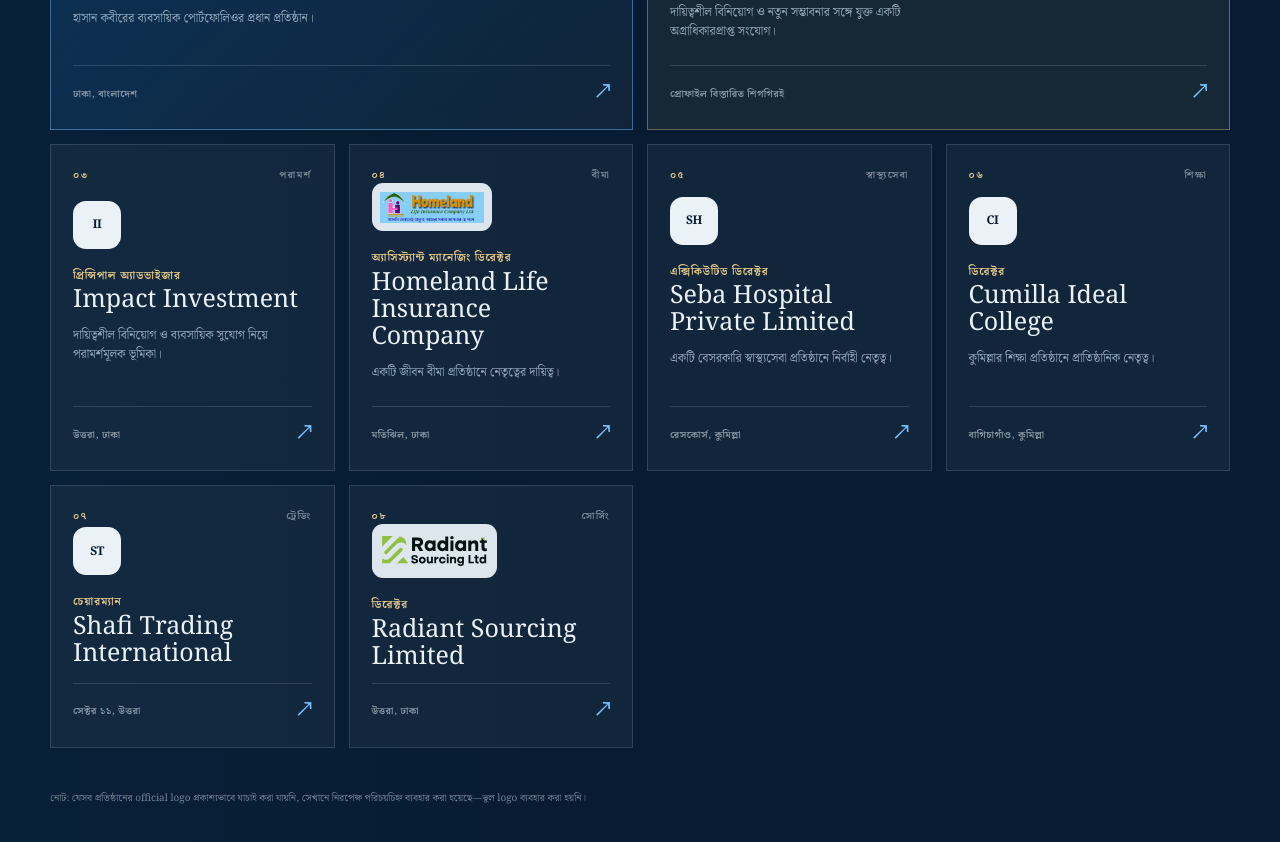
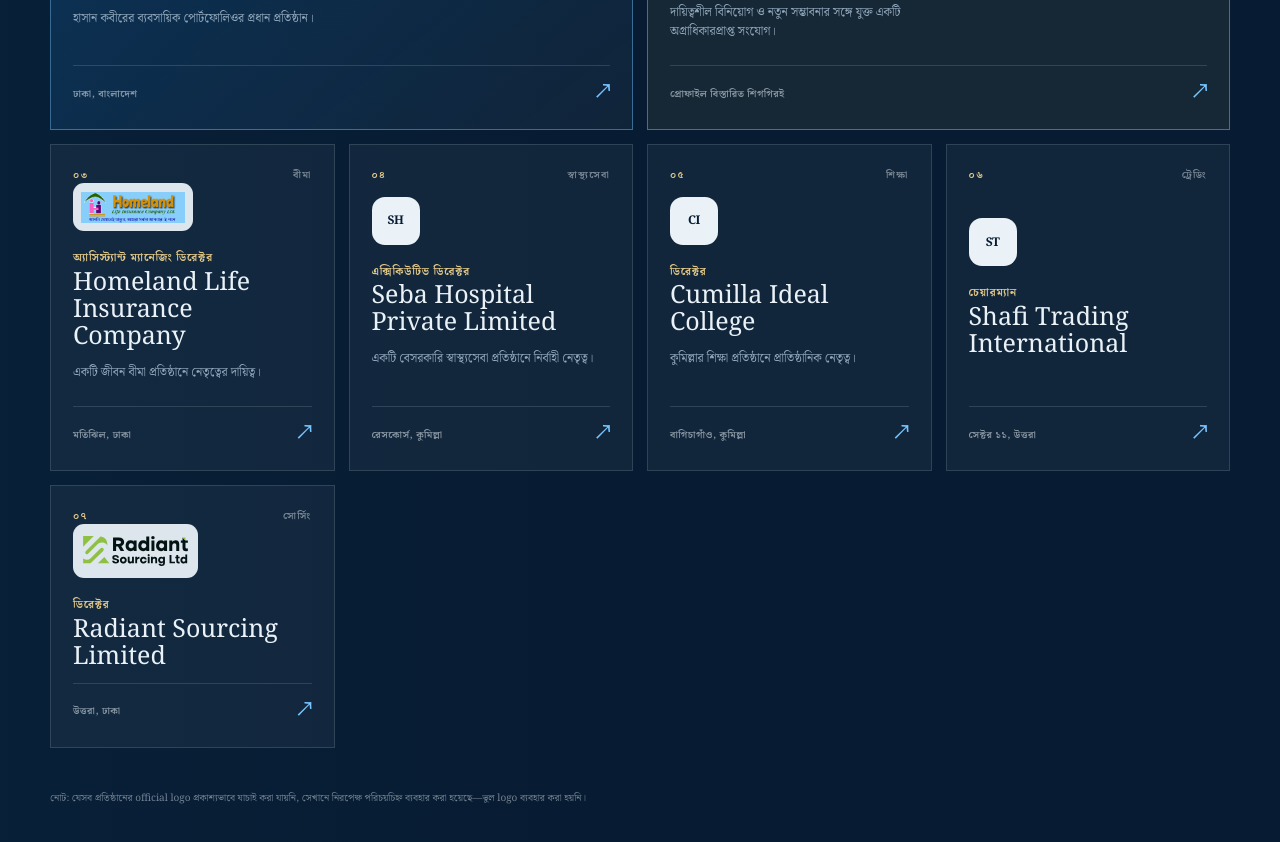
Before and after one commit to hasanjunait2023/hasankabir-portfolio, a website: page index.html in a window 1280 px wide. Shown: the part 2670-3512 px from the top of the page. Drawn offline with Linux system fonts and the light colour scheme.

Commit message:
Remove duplicate Impact Investment card

```diff
--- a/index.html
+++ b/index.html
@@ -120,32 +120,26 @@
               <p class="card-description">দায়িত্বশীল বিনিয়োগ ও নতুন সম্ভাবনার সঙ্গে যুক্ত একটি অগ্রাধিকারপ্রাপ্ত সংযোগ।</p>
               <div class="card-footer"><span>প্রোফাইল বিস্তারিত শিগগিরই</span><span class="card-arrow">↗</span></div>
             </article>
-            <article class="portfolio-card" data-reveal data-reveal-delay="160">
-              <div class="card-topline"><span class="card-number">০৩</span><span class="card-type">পরামর্শ</span></div>
-              <div class="card-emblem text-emblem">II</div><p class="card-role">প্রিন্সিপাল অ্যাডভাইজার</p><h3>Impact Investment</h3>
-              <p class="card-description">দায়িত্বশীল বিনিয়োগ ও ব্যবসায়িক সুযোগ নিয়ে পরামর্শমূলক ভূমিকা।</p>
-              <div class="card-footer"><span>উত্তরা, ঢাকা</span><span class="card-arrow">↗</span></div>
-            </article>
             <article class="portfolio-card" data-reveal>
-              <div class="card-topline"><span class="card-number">০৪</span><span class="card-type">বীমা</span></div>
+              <div class="card-topline"><span class="card-number">০৩</span><span class="card-type">বীমা</span></div>
               <div class="card-emblem logo-emblem"><img src="/assets/logos/homeland-life-logo.png" alt="Homeland Life Insurance Company logo" /></div><p class="card-role">অ্যাসিস্ট্যান্ট ম্যানেজিং ডিরেক্টর</p><h3>Homeland Life Insurance Company</h3>
               <p class="card-description">একটি জীবন বীমা প্রতিষ্ঠানে নেতৃত্বের দায়িত্ব।</p><div class="card-footer"><span>মতিঝিল, ঢাকা</span><span class="card-arrow">↗</span></div>
             </article>
             <article class="portfolio-card" data-reveal data-reveal-delay="80">
-              <div class="card-topline"><span class="card-number">০৫</span><span class="card-type">স্বাস্থ্যসেবা</span></div>
+              <div class="card-topline"><span class="card-number">০৪</span><span class="card-type">স্বাস্থ্যসেবা</span></div>
               <div class="card-emblem text-emblem">SH</div><p class="card-role">এক্সিকিউটিভ ডিরেক্টর</p><h3>Seba Hospital Private Limited</h3>
               <p class="card-description">একটি বেসরকারি স্বাস্থ্যসেবা প্রতিষ্ঠানে নির্বাহী নেতৃত্ব।</p><div class="card-footer"><span>রেসকোর্স, কুমিল্লা</span><span class="card-arrow">↗</span></div>
             </article>
             <article class="portfolio-card" data-reveal data-reveal-delay="160">
-              <div class="card-topline"><span class="card-number">০৬</span><span class="card-type">শিক্ষা</span></div>
+              <div class="card-topline"><span class="card-number">০৫</span><span class="card-type">শিক্ষা</span></div>
               <div class="card-emblem text-emblem">CI</div><p class="card-role">ডিরেক্টর</p><h3>Cumilla Ideal College</h3>
               <p class="card-description">কুমিল্লার শিক্ষা প্রতিষ্ঠানে প্রাতিষ্ঠানিক নেতৃত্ব।</p><div class="card-footer"><span>বাগিচাগাঁও, কুমিল্লা</span><span class="card-arrow">↗</span></div>
             </article>
             <article class="portfolio-card compact-card" data-reveal>
-              <div class="card-topline"><span class="card-number">০৭</span><span class="card-type">ট্রেডিং</span></div><div class="card-emblem text-emblem">ST</div><p class="card-role">চেয়ারম্যান</p><h3>Shafi Trading International</h3><div class="card-footer"><span>সেক্টর ১১, উত্তরা</span><span class="card-arrow">↗</span></div>
+              <div class="card-topline"><span class="card-number">০৬</span><span class="card-type">ট্রেডিং</span></div><div class="card-emblem text-emblem">ST</div><p class="card-role">চেয়ারম্যান</p><h3>Shafi Trading International</h3><div class="card-footer"><span>সেক্টর ১১, উত্তরা</span><span class="card-arrow">↗</span></div>
             </article>
             <article class="portfolio-card compact-card" data-reveal data-reveal-delay="80">
-              <div class="card-topline"><span class="card-number">০৮</span><span class="card-type">সোর্সিং</span></div><div class="card-emblem logo-emblem radiant-logo"><img src="/assets/logos/radiant-sourcing-logo.svg" alt="Radiant Sourcing Limited logo" /></div><p class="card-role">ডিরেক্টর</p><h3>Radiant Sourcing Limited</h3><div class="card-footer"><span>উত্তরা, ঢাকা</span><span class="card-arrow">↗</span></div>
+              <div class="card-topline"><span class="card-number">০৭</span><span class="card-type">সোর্সিং</span></div><div class="card-emblem logo-emblem radiant-logo"><img src="/assets/logos/radiant-sourcing-logo.svg" alt="Radiant Sourcing Limited logo" /></div><p class="card-role">ডিরেক্টর</p><h3>Radiant Sourcing Limited</h3><div class="card-footer"><span>উত্তরা, ঢাকা</span><span class="card-arrow">↗</span></div>
             </article>
           </div>
           <p class="asset-note">নোট: যেসব প্রতিষ্ঠানের official logo প্রকাশ্যভাবে যাচাই করা যায়নি, সেখানে নিরপেক্ষ পরিচয়চিহ্ন ব্যবহার করা হয়েছে—ভুল logo ব্যবহার করা হয়নি।</p>
```
